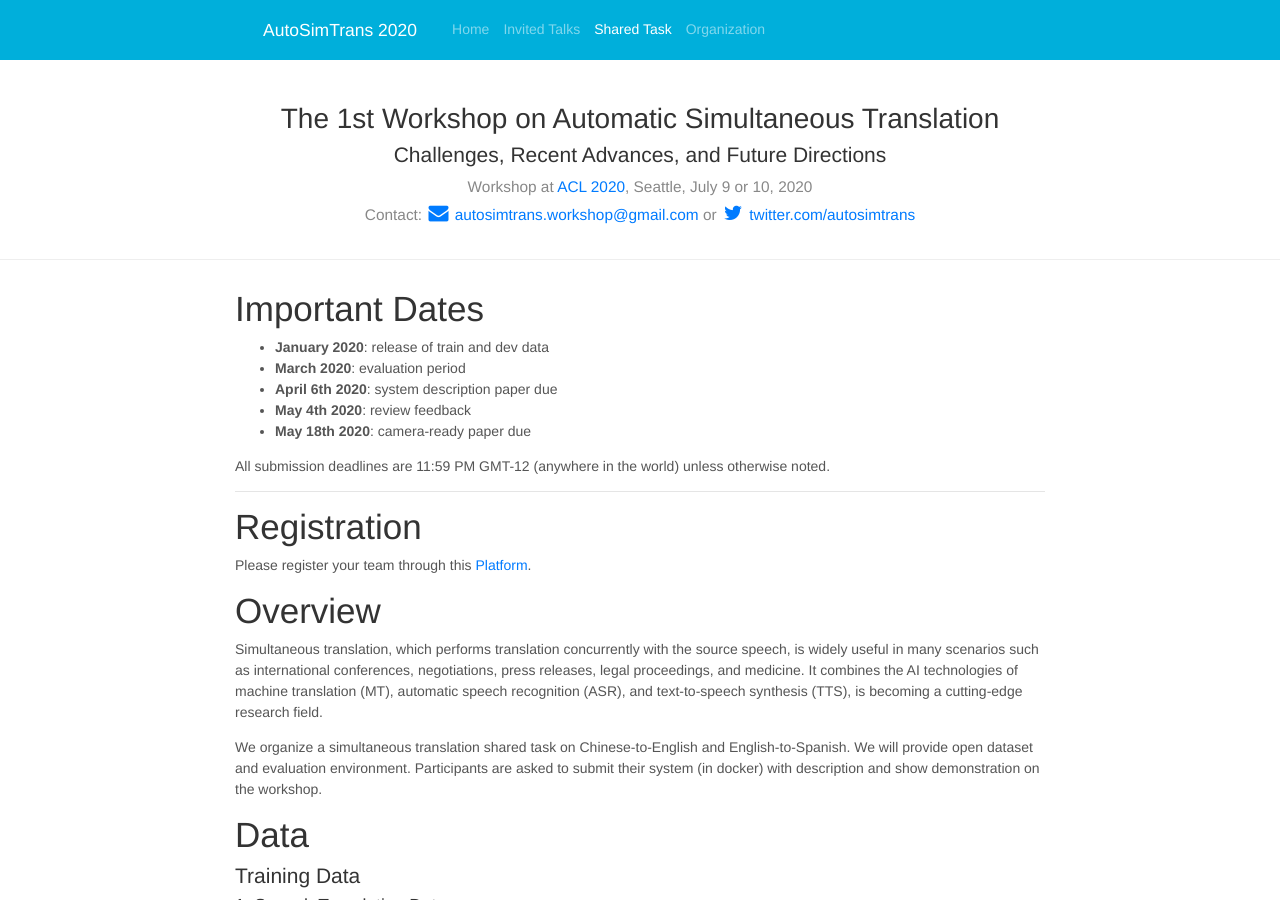
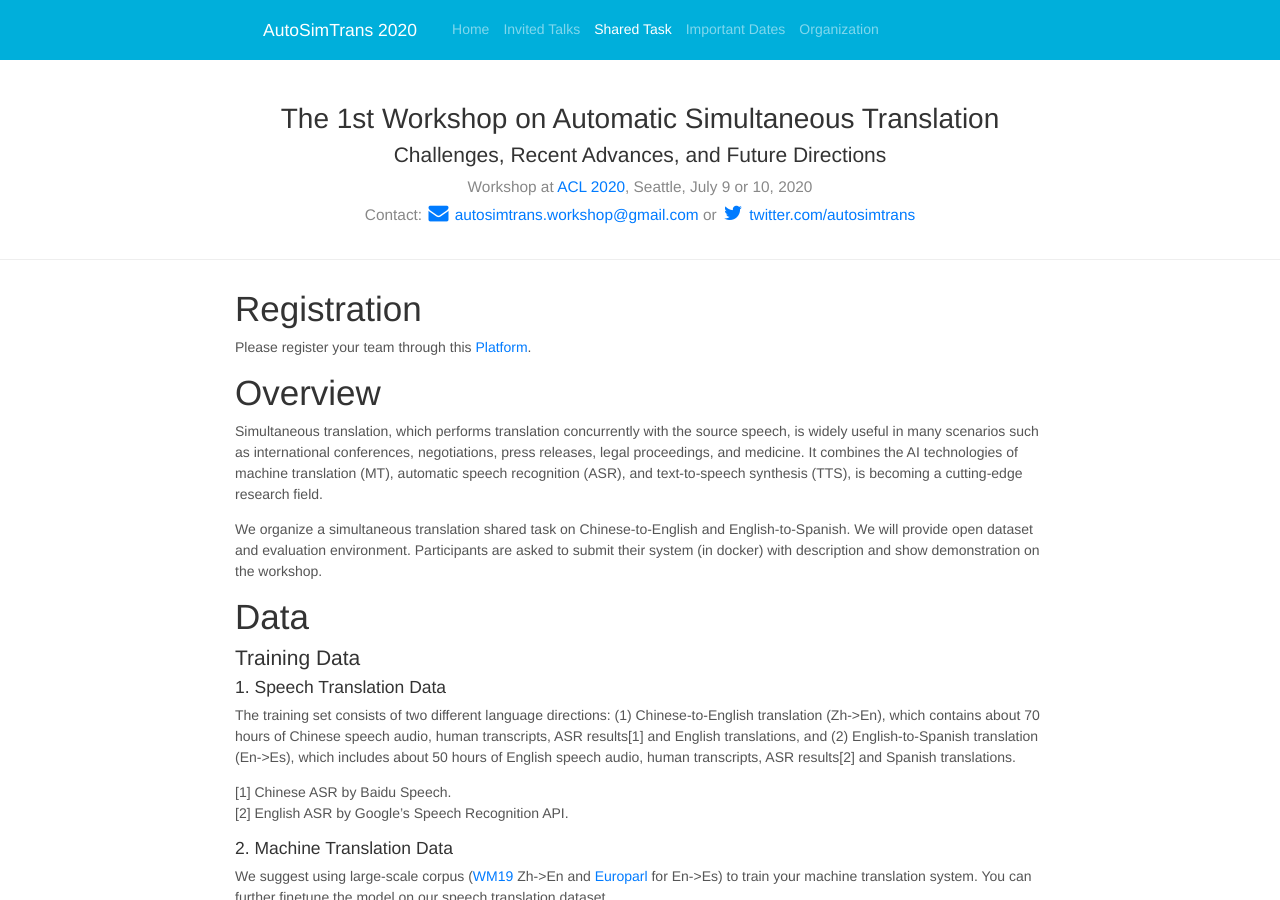
Before and after one commit to autosimtrans/autosimtrans.github.io, a Jekyll site: the page built from shared.md, in a window 1280 px wide and 900 px high. Built offline with Jekyll 4.4.1, drawn with Linux system fonts in a browser that asks for light colours; nearby versions of some CDN libraries; some of the changed text lies outside the part shown.

Commit message:
Important Dates page added

```diff
--- a/_layouts/main-anchor.html
+++ b/_layouts/main-anchor.html
@@ -45,7 +45,7 @@
                             <li class="nav-item">
                         {% endif %}
 
-                        {% if p.title == 'Tutorial' or p.title == 'docker' or p.title == 'Shared Task' %}
+                        {% if p.title == 'Tutorial' or p.title == 'docker' or p.title == 'Shared Task' or p.title == 'Important Dates' %}
                             <a class="nav-link" href="{{p.url}}">{{p.title}}</a>
                         {% else %}
                             <a class="nav-link" href="{{p0url}}#{{p.anchor}}">{{p.title}}</a>
--- a/shared.md
+++ b/shared.md
@@ -7,17 +7,6 @@
 ---
 
 
-
-# Important Dates
-- **January 2020**: release of train and dev data
-- **March 2020**: evaluation period
-- **April 6th 2020**: system description paper due
-- **May 4th 2020**: review feedback
-- **May 18th 2020**: camera-ready paper due
-
-All submission deadlines are 11:59 PM GMT-12 (anywhere in the world) unless otherwise noted.
-
----
 
 # Registration
 
```
Also changed, not shown: other parts of shared.md (+10 -0 lines), dates.md (added, +25 -0 lines).
